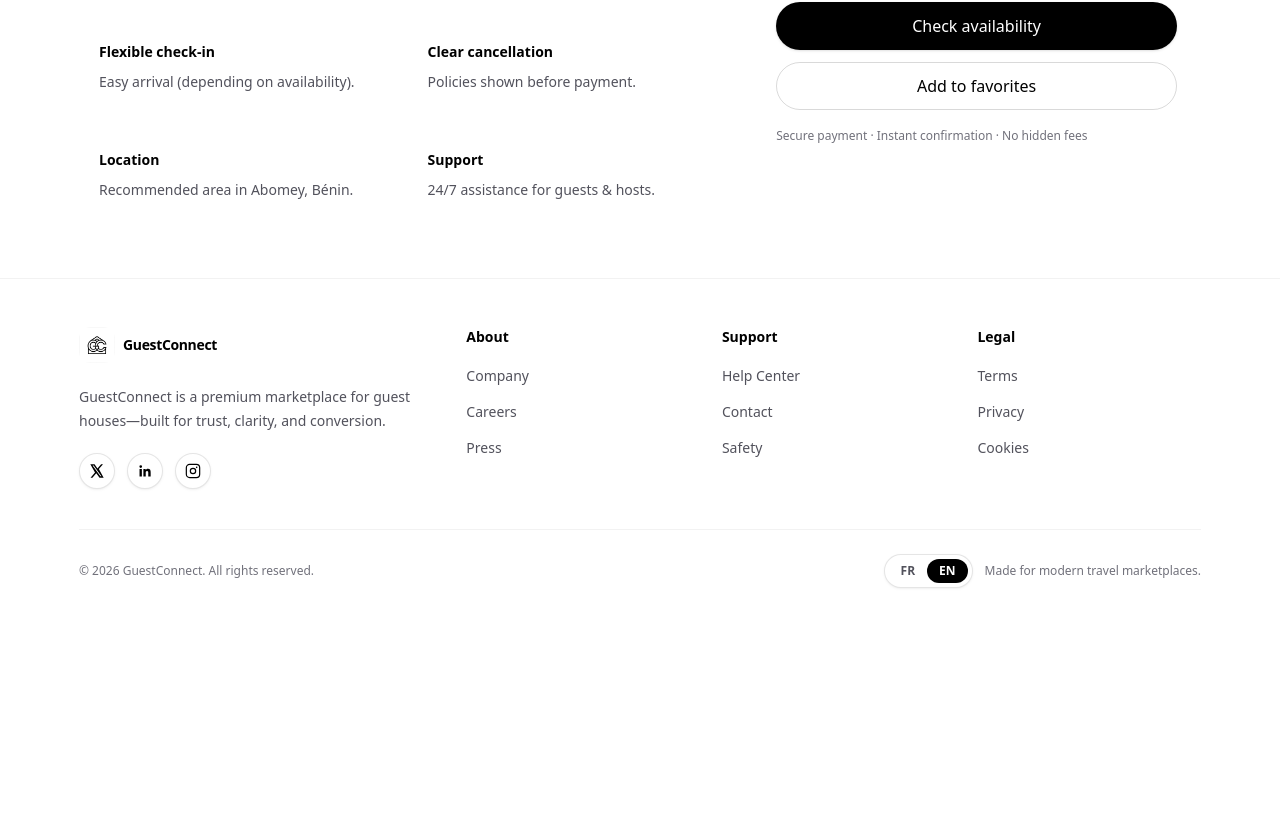
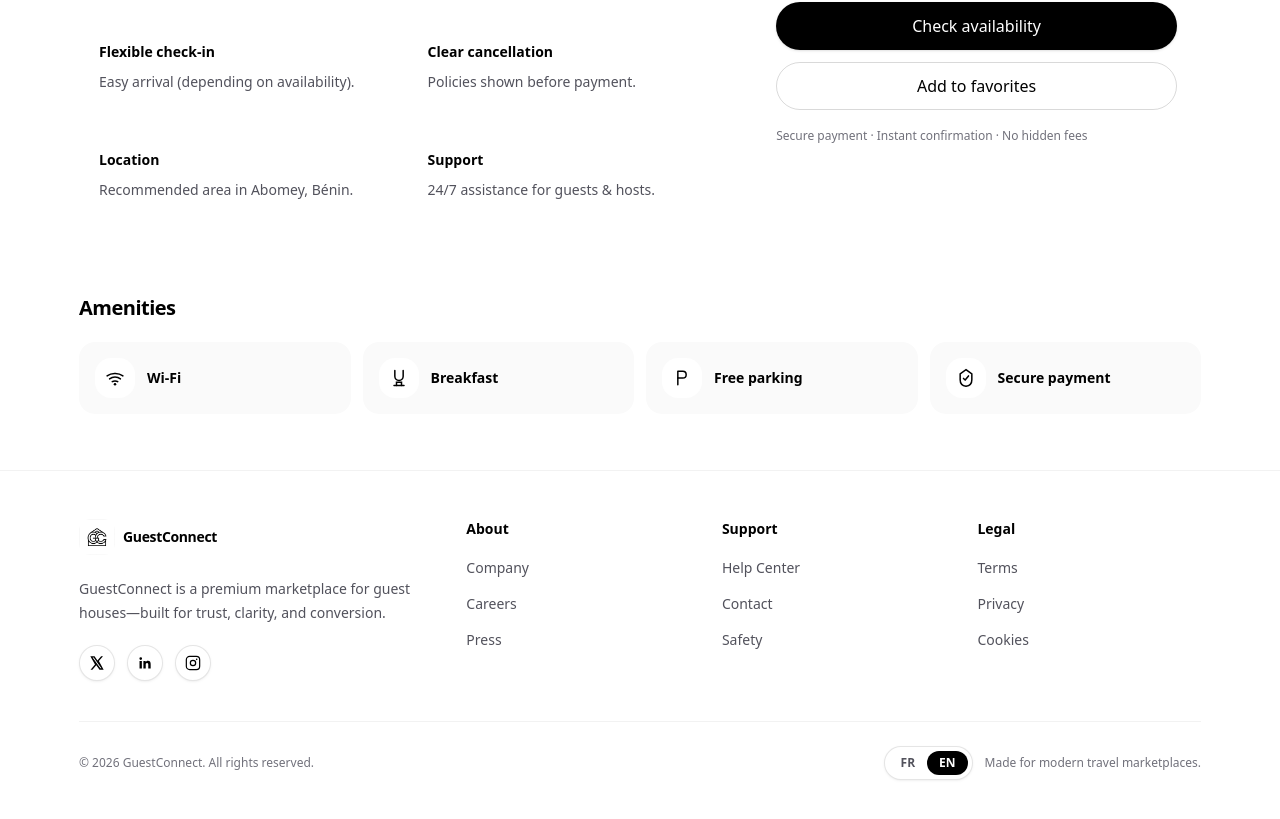
Before and after one commit to wilzuck/guest-connect, a Next.js app: page /en/listings/ben-abomey-palace-06 in a window 1280 px wide. Shown: the part 859-1678 px from the top of the page. Before the commit the page ends 1495 px from the top, so only its background shows below. Built offline with nearby package versions, Linux system fonts and the light colour scheme.

Commit message:
feat(listing): cards inspirées + amenities bas de page + i18n fiable

```diff
--- a/messages/en.json
+++ b/messages/en.json
@@ -108,7 +108,14 @@
   }
   ,
   "listingCard": {
-    "perNight": "per night"
+    "perNight": "per night",
+    "perNightShort": "/night",
+    "meta": {
+      "distance": "0.5 km from city center",
+      "cancellation": "Free cancellation"
+    },
+    "ctaHint": "View details",
+    "view": "View rooms"
   },
   "explore": {
     "eyebrow": "Explore",
@@ -209,7 +216,14 @@
     "perNight": "/ night",
     "checkAvailability": "Check availability",
     "addToFavorites": "Add to favorites",
-    "footerNote": "Secure payment · Instant confirmation · No hidden fees"
+    "footerNote": "Secure payment · Instant confirmation · No hidden fees",
+    "amenitiesTitle": "Amenities",
+    "amenities": {
+      "wifi": "Wi‑Fi",
+      "breakfast": "Breakfast",
+      "parking": "Free parking",
+      "securePayment": "Secure payment"
+    }
   },
   "hostPage": {
     "eyebrow": "Become a host",
--- a/messages/fr.json
+++ b/messages/fr.json
@@ -108,7 +108,14 @@
   }
   ,
   "listingCard": {
-    "perNight": "par nuit"
+    "perNight": "par nuit",
+    "perNightShort": "/nuit",
+    "meta": {
+      "distance": "À 0,5 km du centre",
+      "cancellation": "Annulation gratuite"
+    },
+    "ctaHint": "Voir le logement",
+    "view": "Voir les chambres"
   },
   "explore": {
     "eyebrow": "Explorer",
@@ -209,7 +216,14 @@
     "perNight": "/ nuit",
     "checkAvailability": "Vérifier les disponibilités",
     "addToFavorites": "Ajouter aux favoris",
-    "footerNote": "Paiement sécurisé · Confirmation instantanée · Sans frais cachés"
+    "footerNote": "Paiement sécurisé · Confirmation instantanée · Sans frais cachés",
+    "amenitiesTitle": "Caractéristiques",
+    "amenities": {
+      "wifi": "Wi‑Fi",
+      "breakfast": "Petit-déjeuner",
+      "parking": "Parking gratuit",
+      "securePayment": "Paiement sécurisé"
+    }
   },
   "hostPage": {
     "eyebrow": "Devenir hôte",
--- a/src/app/[locale]/layout.tsx
+++ b/src/app/[locale]/layout.tsx
@@ -1,8 +1,9 @@
 import { NextIntlClientProvider } from "next-intl";
-import { getMessages, setRequestLocale } from "next-intl/server";
 import { ThemeProvider } from "next-themes";
 import { Footer, Navbar } from "@/sections";
 import type { ReactNode } from "react";
+
+const locales = ["fr", "en"] as const;
 
 export default async function LocaleLayout({
   children,
@@ -12,13 +13,13 @@ export default async function LocaleLayout({
   params: Promise<{ locale: string }>;
 }) {
   const { locale } = await params;
-  // Important: synchronise la locale côté serveur pour que getMessages() charge le bon JSON.
-  setRequestLocale(locale);
-  const messages = await getMessages();
+  const safeLocale = locales.includes(locale as any) ? (locale as (typeof locales)[number]) : "fr";
+  // Charge explicitement le bon fichier JSON (évite les soucis de fallback/cache en dev).
+  const messages = (await import(`../../../messages/${safeLocale}.json`)).default;
 
   return (
     <ThemeProvider attribute="class" defaultTheme="light" enableSystem={false}>
-      <NextIntlClientProvider locale={locale} messages={messages}>
+      <NextIntlClientProvider locale={safeLocale} messages={messages}>
         <div className="min-h-dvh overflow-x-hidden flex flex-col">
           <Navbar />
           <main className="flex-1 overflow-x-hidden">{children}</main>
--- a/src/app/[locale]/listings/[id]/page.tsx
+++ b/src/app/[locale]/listings/[id]/page.tsx
@@ -102,6 +102,17 @@ export default async function Page({ params }: PageProps) {
               </Card>
             </div>
           </div>
+
+          {/* Caractéristiques (en bas de page) */}
+          <div className="mt-12">
+            <h2 className="text-xl font-semibold tracking-tight text-black">{t("amenitiesTitle")}</h2>
+            <div className="mt-5 grid gap-3 sm:grid-cols-2 lg:grid-cols-4">
+              <Amenity icon={<WifiIcon className="h-5 w-5" />} title={t("amenities.wifi")} />
+              <Amenity icon={<BreakfastIcon className="h-5 w-5" />} title={t("amenities.breakfast")} />
+              <Amenity icon={<ParkingIcon className="h-5 w-5" />} title={t("amenities.parking")} />
+              <Amenity icon={<ShieldIcon className="h-5 w-5" />} title={t("amenities.securePayment")} />
+            </div>
+          </div>
         </div>
       </Container>
     </div>
@@ -117,6 +128,89 @@ function InfoCard({ title, desc }: { title: string; desc: string }) {
   );
 }
 
+function Amenity({ icon, title }: { icon: React.ReactNode; title: string }) {
+  return (
+    <div className="flex items-center gap-3 rounded-2xl bg-zinc-50 p-4">
+      <div className="grid h-10 w-10 place-items-center rounded-2xl bg-white text-black">{icon}</div>
+      <p className="text-sm font-semibold text-black">{title}</p>
+    </div>
+  );
+}
+
+function WifiIcon({ className }: { className?: string }) {
+  return (
+    <svg className={className} viewBox="0 0 24 24" fill="none" aria-hidden="true">
+      <path
+        d="M2.5 9.5A15 15 0 0 1 12 6.5a15 15 0 0 1 9.5 3"
+        stroke="currentColor"
+        strokeWidth="1.8"
+        strokeLinecap="round"
+      />
+      <path
+        d="M5.5 13a10.8 10.8 0 0 1 6.5-2.2c2.4 0 4.7.8 6.5 2.2"
+        stroke="currentColor"
+        strokeWidth="1.8"
+        strokeLinecap="round"
+      />
+      <path
+        d="M8.7 16.4A6.2 6.2 0 0 1 12 15.5c1.2 0 2.4.3 3.3.9"
+        stroke="currentColor"
+        strokeWidth="1.8"
+        strokeLinecap="round"
+      />
+      <path d="M12 19.5h0" stroke="currentColor" strokeWidth="3" strokeLinecap="round" />
+    </svg>
+  );
+}
+
+function BreakfastIcon({ className }: { className?: string }) {
+  return (
+    <svg className={className} viewBox="0 0 24 24" fill="none" aria-hidden="true">
+      <path
+        d="M7 3v7a5 5 0 0 0 10 0V3"
+        stroke="currentColor"
+        strokeWidth="1.8"
+        strokeLinecap="round"
+      />
+      <path d="M6 21h12" stroke="currentColor" strokeWidth="1.8" strokeLinecap="round" />
+      <path d="M9 21v-4h6v4" stroke="currentColor" strokeWidth="1.8" strokeLinecap="round" />
+    </svg>
+  );
+}
+
+function ParkingIcon({ className }: { className?: string }) {
+  return (
+    <svg className={className} viewBox="0 0 24 24" fill="none" aria-hidden="true">
+      <path
+        d="M7 4h6a4 4 0 0 1 0 8H7V4Z"
+        stroke="currentColor"
+        strokeWidth="1.8"
+        strokeLinejoin="round"
+      />
+      <path d="M7 12v8" stroke="currentColor" strokeWidth="1.8" strokeLinecap="round" />
+    </svg>
+  );
+}
+
+function ShieldIcon({ className }: { className?: string }) {
+  return (
+    <svg className={className} viewBox="0 0 24 24" fill="none" aria-hidden="true">
+      <path
+        d="M12 2l7 5v7c0 4.418-3.134 7.418-7 8-3.866-.582-7-3.582-7-8V7l7-5Z"
+        stroke="currentColor"
+        strokeWidth="1.8"
+      />
+      <path
+        d="M9 12.5 11 14.5l4-5"
+        stroke="currentColor"
+        strokeWidth="1.8"
+        strokeLinecap="round"
+        strokeLinejoin="round"
+      />
+    </svg>
+  );
+}
+
 function Star({ className }: { className?: string }) {
   return (
     <svg className={className} viewBox="0 0 24 24" fill="currentColor" aria-hidden="true">
--- a/src/sections/Navbar.tsx
+++ b/src/sections/Navbar.tsx
@@ -49,9 +49,10 @@ export function Navbar() {
   ];
 
   return (
+    <>
       <header
         className={[
-        "sticky top-0 z-50 bg-white/80 backdrop-blur transition-transform duration-200 will-change-transform",
+          "fixed left-0 right-0 top-0 z-50 bg-white/80 backdrop-blur transition-transform duration-200 will-change-transform",
           visible ? "translate-y-0" : "-translate-y-full",
           elevated ? "shadow-sm shadow-black/10" : "",
         ].join(" ")}
@@ -117,6 +118,9 @@ export function Navbar() {
         </div>
       </Container>
       </header>
+      {/* Spacer pour compenser le header fixed */}
+      <div className="h-16" />
+    </>
   );
 }
 
```
Also changed, not shown: src/components/listings/ListingCard.tsx (+62 -12 lines). Lines whose indentation alone changed are shown as unchanged.
